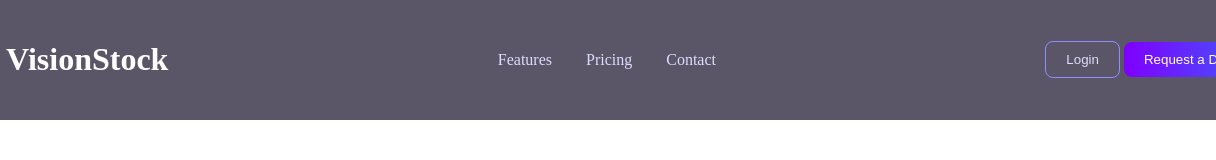
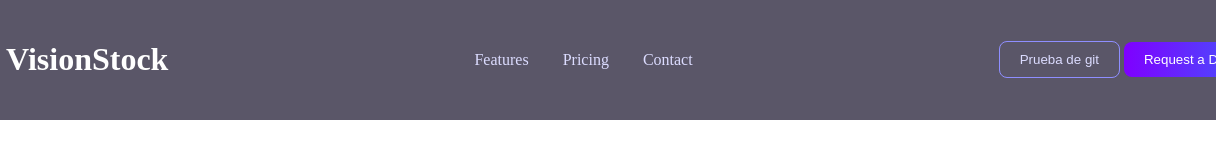
Before and after one commit to pagina-web-java/pagina-web-java, a plain HTML site: page index.html in a window 1280 px wide. Shown: the full height of the page, 64-1280 px from the left. Drawn offline with Linux system fonts and the light colour scheme.

Commit message:
Prueba de commit

```diff
--- a/src/components/Navbar.html
+++ b/src/components/Navbar.html
@@ -11,7 +11,7 @@
     </nav>
 
     <div class="navbar-actions">
-        <button class="btn-simple">Login</button>
+        <button class="btn-simple">Prueba de git </button>
         <button class="btn-primary">Request a Demo</button>
     </div>
 
```
